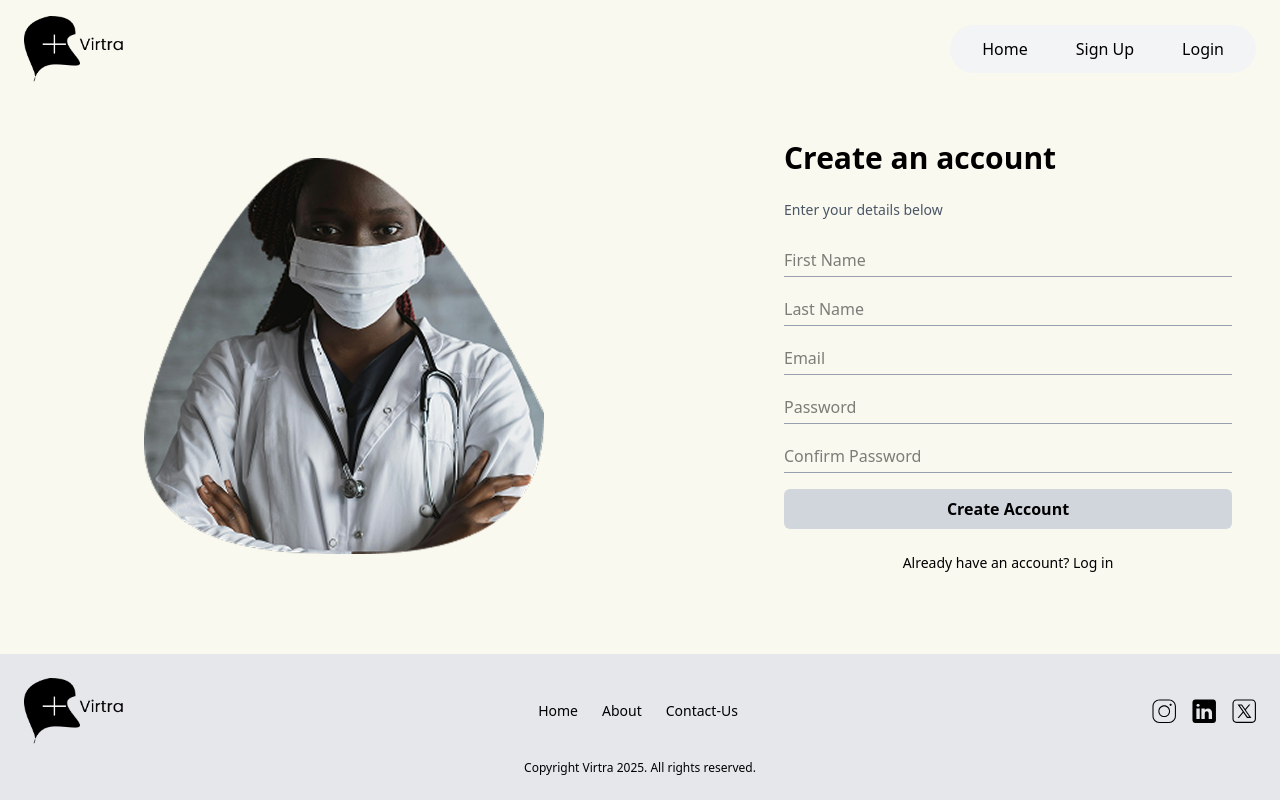
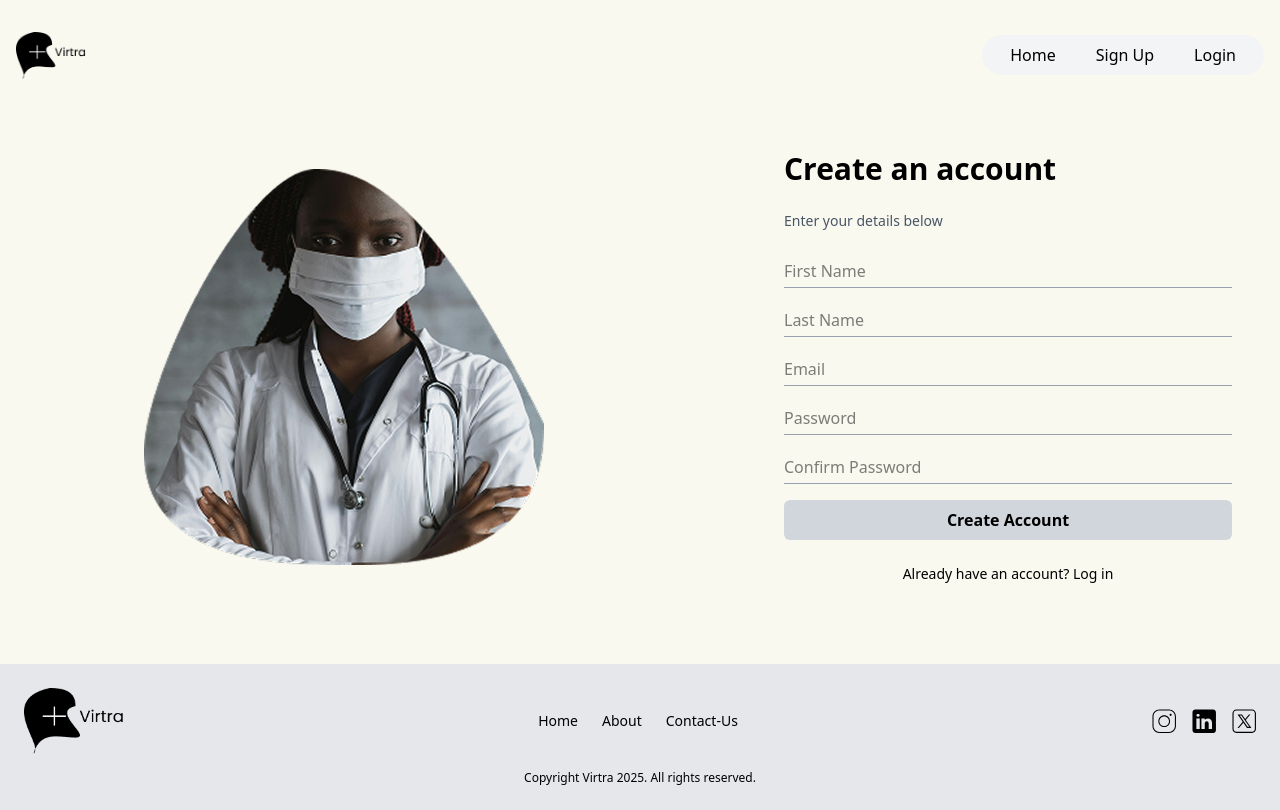
Before and after one commit to Juniorkpabitey/virtra, a Next.js app: page /signup in a window 1280 px wide. Built offline with nearby package versions, Linux system fonts and the light colour scheme; no server answers.

Commit message:
padding logo & nav-items

```diff
--- a/components/Navbar.tsx
+++ b/components/Navbar.tsx
@@ -8,21 +8,22 @@ export default function Navbar() {
   const [isOpen, setIsOpen] = useState(false)
 
   return (
-    <nav className="flex items-center justify-between py-4 px-6 relative bg-transparent">
+    <nav className="flex items-center justify-between py-8 px-4 relative bg-transparent max-w-7xl mx-auto w-full">
+
       {/* Logo */}
-      <div className="flex items-center space-x-2">
-        <Image src="/logo.png" alt="Virtra Logo" width={100} height={100} />
+      <div className="flex items-center space-x-3">
+        <Image src="/logo.png" alt="Virtra Logo" width={70} height={70} />
       </div>
 
       {/* Desktop Menu */}
-      <div className="hidden md:flex space-x-4 bg-gray-100 bg-opacity-80 backdrop-blur-sm z-50 rounded-full px-4 py-2">
-        <Link href="/" className="px-4 py-1 rounded-full hover:bg-gray-50">Home</Link>
-        <Link href="/signup" className="px-4 py-1 rounded-full hover:bg-gray-50">Sign Up</Link>
-        <Link href="/login" className="px-4 py-1 rounded-full hover:bg-gray-50">Login</Link>
+      <div className="hidden md:flex space-x-4 bg-gray-100 bg-opacity-80 backdrop-blur-sm rounded-full px-4 py-1">
+        <Link href="/" className="px-3 py-1 rounded-full hover:bg-gray-50">Home</Link>
+        <Link href="/signup" className="px-3 py-1 rounded-full hover:bg-gray-50">Sign Up</Link>
+        <Link href="/login" className="px-3 py-1 rounded-full hover:bg-gray-50">Login</Link>
       </div>
 
-      {/* Hamburger Menu (Mobile) */}
-      <div className="md:hidden z-50">
+      {/* Mobile Hamburger */}
+      <div className="md:hidden">
         <button onClick={() => setIsOpen(!isOpen)}>
           {isOpen ? <X size={28} /> : <Menu size={28} />}
         </button>
@@ -30,7 +31,7 @@ export default function Navbar() {
 
       {/* Mobile Dropdown */}
       {isOpen && (
-        <div className="absolute top-16 right-6 bg-white shadow-lg rounded-lg w-40 flex flex-col items-start p-4 md:hidden z-40">
+        <div className="absolute top-16 right-4 bg-white shadow-lg rounded-lg w-40 flex flex-col items-start p-4 md:hidden z-40">
           <Link href="/" className="py-2 w-full">Home</Link>
           <Link href="/signup" className="py-2 w-full">Sign Up</Link>
           <Link href="/login" className="py-2 w-full">Login</Link>
```
